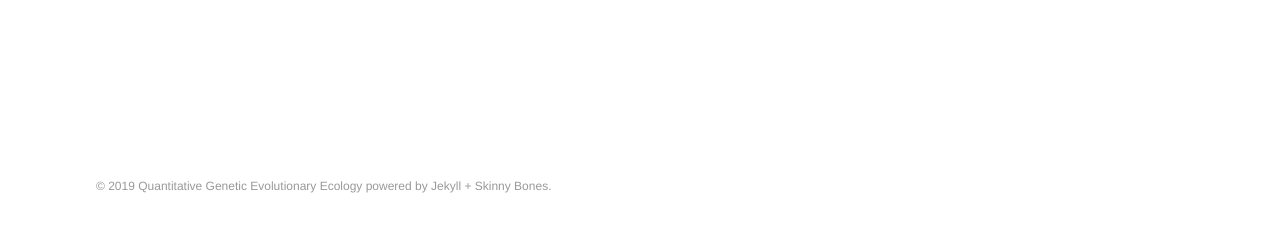
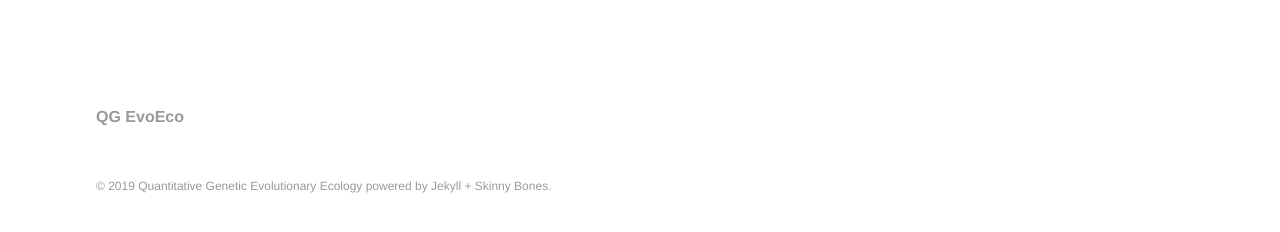
Before and after one commit to qgevoeco/qgevoeco.github.io, a Jekyll site: the page built from index.md, in a window 1280 px wide. Shown: the part 190-422 px from the top of the page. Built offline with Jekyll 4.4.1, drawn with Linux system fonts in a browser that asks for light colours.

Commit message:
add a QG EvoEco which is essentially a  home link to footer

```diff
--- a/_data/footer.yml
+++ b/_data/footer.yml
@@ -1,4 +1,4 @@
 # Footer navigation links
 
-- title:
-  url:
+- title: QG EvoEco
+  url: /
```
